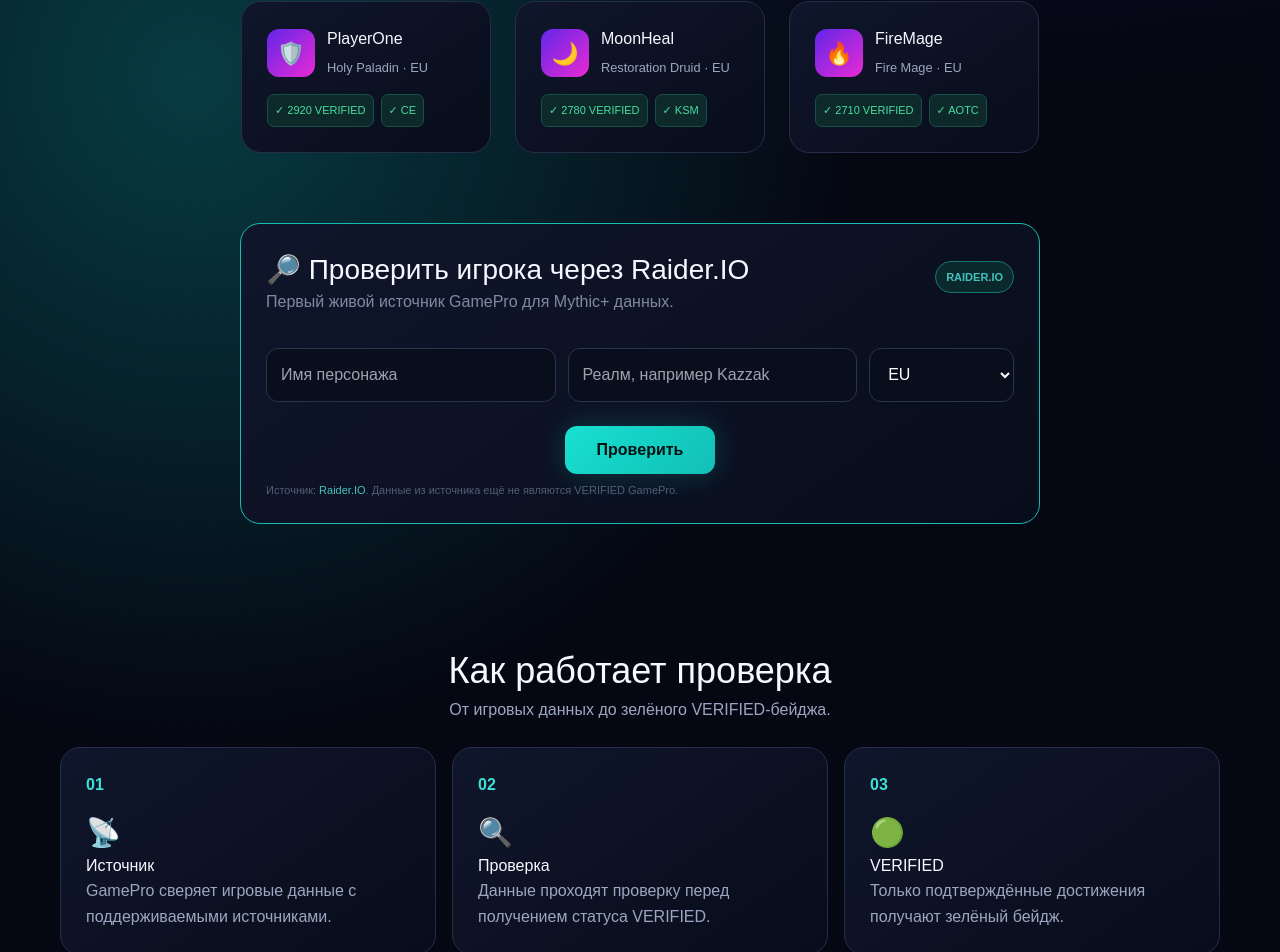
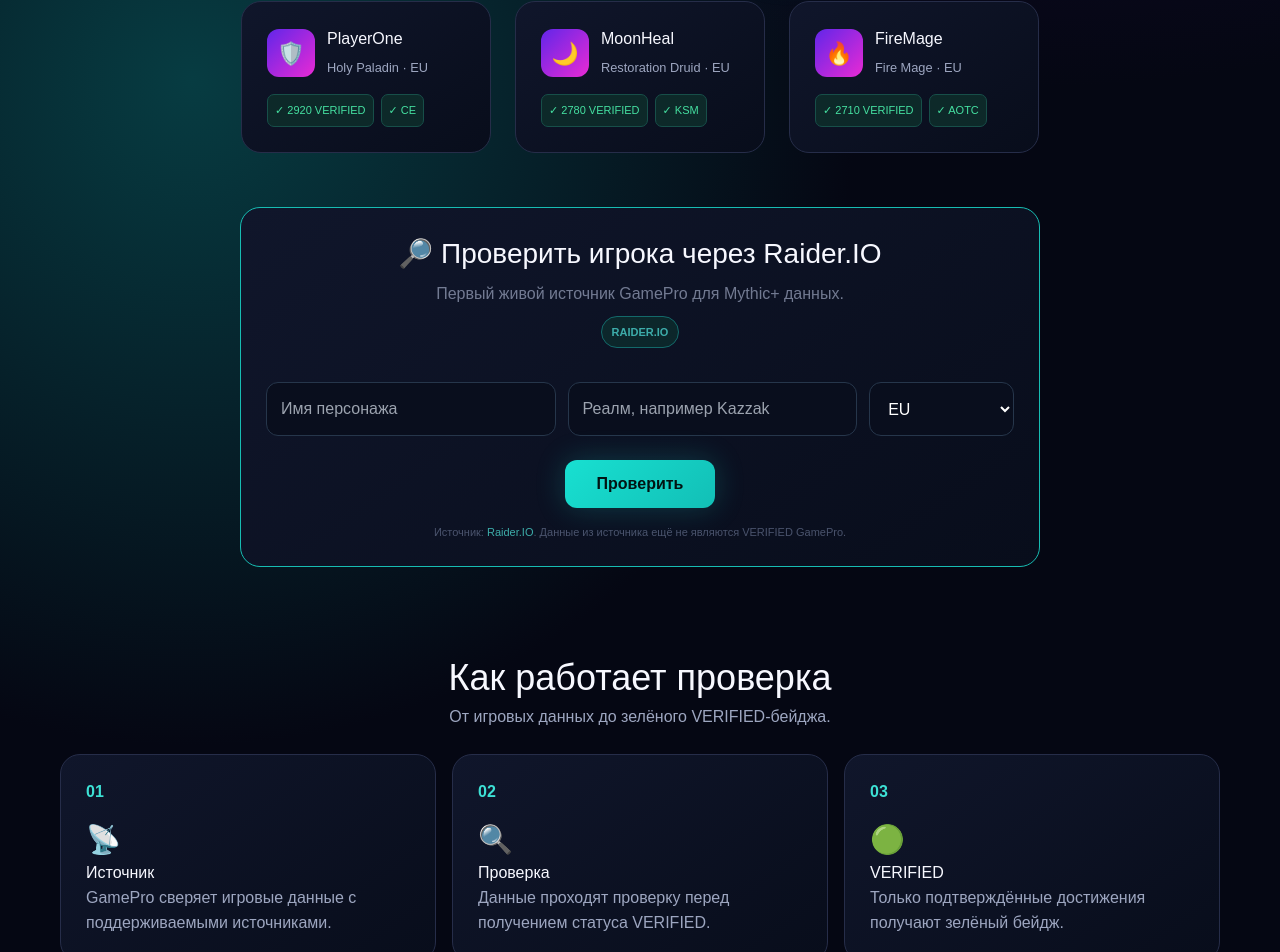
Before and after one commit to vesttrading/gamepro-market, a Next.js app: page / in a window 1280 px wide. Shown: the part 1231-2183 px from the top of the page. Built offline with nearby package versions, Linux system fonts and the light colour scheme; no server answers.

Commit message:
Refactor CSS styles for section#raiderio layout

```diff
--- a/app/globals.css
+++ b/app/globals.css
@@ -139,31 +139,33 @@ main .searchbar + div > div {
     width: 100% !important;
 }
 
-/* Главный контейнер: центрируем, уменьшаем общую ширину и добавляем отступ сверху */
+/* Убираем лишнюю пустоту сверху синей рамки */
+section#raiderio {
+    padding-top: 24px !important;    /* Сжимает рамку сверху ближе к заголовку */
+    padding-bottom: 24px !important; /* Делает нижнюю часть тоже аккуратной */
+}
+
+/* Главный контейнер внутри рамки */
 section#raiderio div.jsx-f4888bab762c3c0,
 section#raiderio > div {
     display: flex !important;
     flex-direction: column !important;
-    gap: 16px !important;
+    gap: 12px !important;            /* Поднимает строку с полями ближе к заголовку */
     width: 100% !important;
     max-width: 800px !important;
-    margin: 40px auto 0 !important; /* Первая цифра (40px) опускает всю верхнюю часть вниз */
+    margin: 0 auto !important;
 }
 
-/* Блок с заголовком и текстом (делаем флексом для управления порядком) */
+/* Блок с заголовком и текстом */
 section#raiderio div.jsx-f4888bab762c3c0 > div:first-child,
 section#raiderio > div > div:first-child {
     width: 100% !important;
     display: flex !important;
-    flex-wrap: wrap !important;
-    gap: 12px !important;
+    flex-direction: column !important; /* Текст и плашка Raider.io аккуратно друг под другом */
     align-items: center !important;
-}
-
-/* Убираем плашку Raider.IO наверх к заголовку (задаем ей первый приоритет) */
-section#raiderio img[src*="raider"],
-section#raiderio div:has(> img[src*="raider"]) {
-    order: -1 !important; /* Выталкивает картинку/плашку в самый верх текстового блока */
+    text-align: center !important;
+    gap: 6px !important;
+    margin-bottom: 4px !important;     /* Дополнительно подтягивает инпуты вверх */
 }
 
 /* 3 поля в один ряд */
@@ -176,35 +178,36 @@ section#raiderio div.jsx-f4888bab762c3c0 form {
     width: 100% !important;
 }
 
-/* Растягивание инпутов внутри колонок */
+/* Инпуты */
 section#raiderio input,
 section#raiderio select {
     width: 100% !important;
     margin-bottom: 0 !important;
 }
 
-/* Ошибка валидации (красный текст под кнопкой) во всю ширину */
+/* Ошибка валидации */
 section#raiderio form > div:last-child,
 section#raiderio form p {
     grid-column: 1 / -1 !important;
 }
 
-/* Кнопка: маленькая и строго по充ентру */
+/* Кнопка по центру */
 section#raiderio button {
     grid-column: 1 / -1 !important;
     display: block !important;
     width: auto !important;
     max-width: 280px !important;
-    margin: 12px auto 0 !important;  /* Уменьшили верхний отступ кнопки до 12px */
+    margin: 12px auto 0 !important;
     padding: 12px 32px !important;
 }
 
-/* Поднимаем нижнюю часть (текст про источник Raider.IO) чуть выше */
+/* Текст источника в самом низу */
 section#raiderio p:last-of-type,
 section#raiderio span:last-of-type,
 section#raiderio .source-text {
-    margin-top: -8px !important; /* Отрицательный отступ подтягивает текст кверху */
-    opacity: 0.8;
+    margin-top: 4px !important;
+    opacity: 0.7;
+    text-align: center !important;
 }
 
 /* Мобильная адаптация */
```
